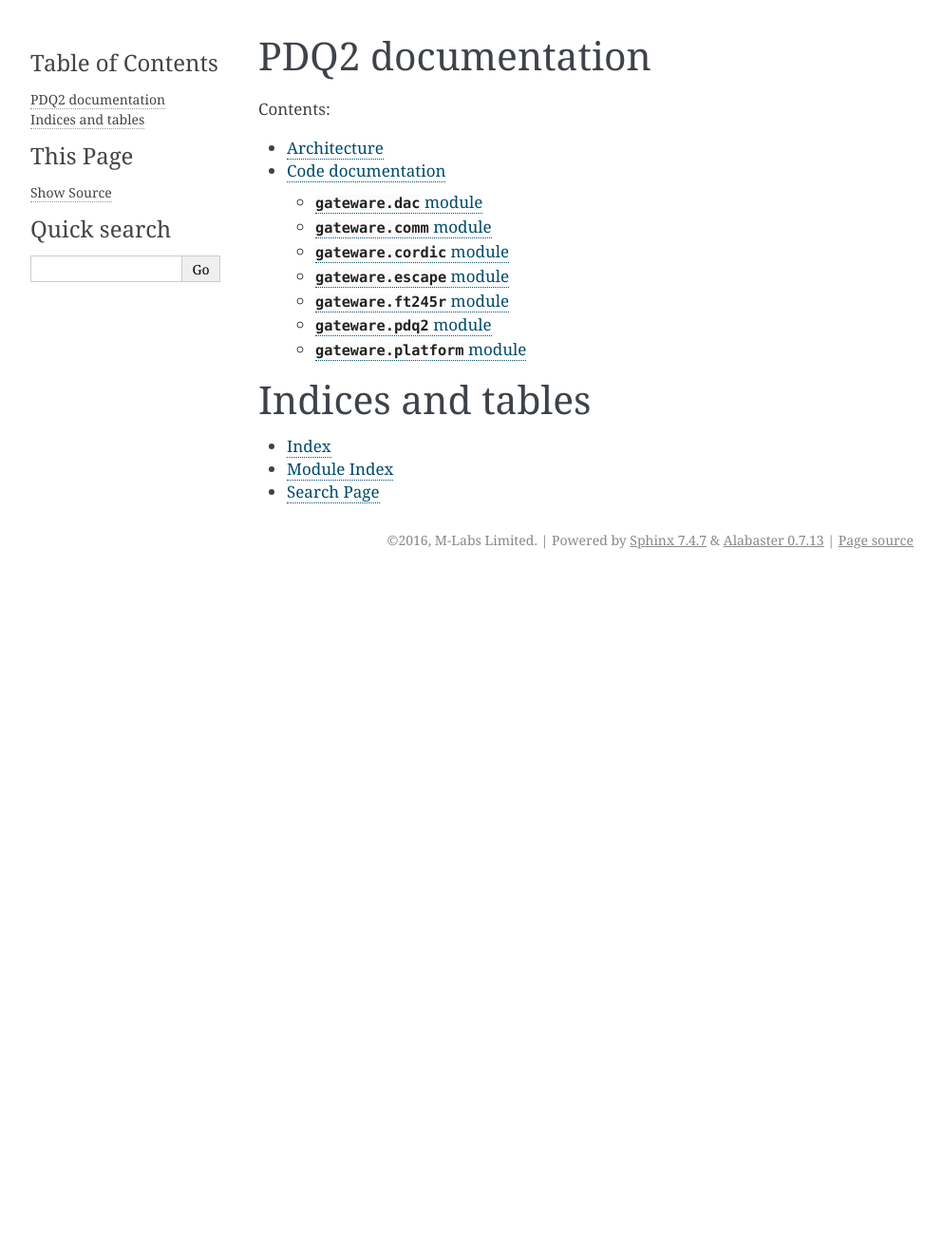
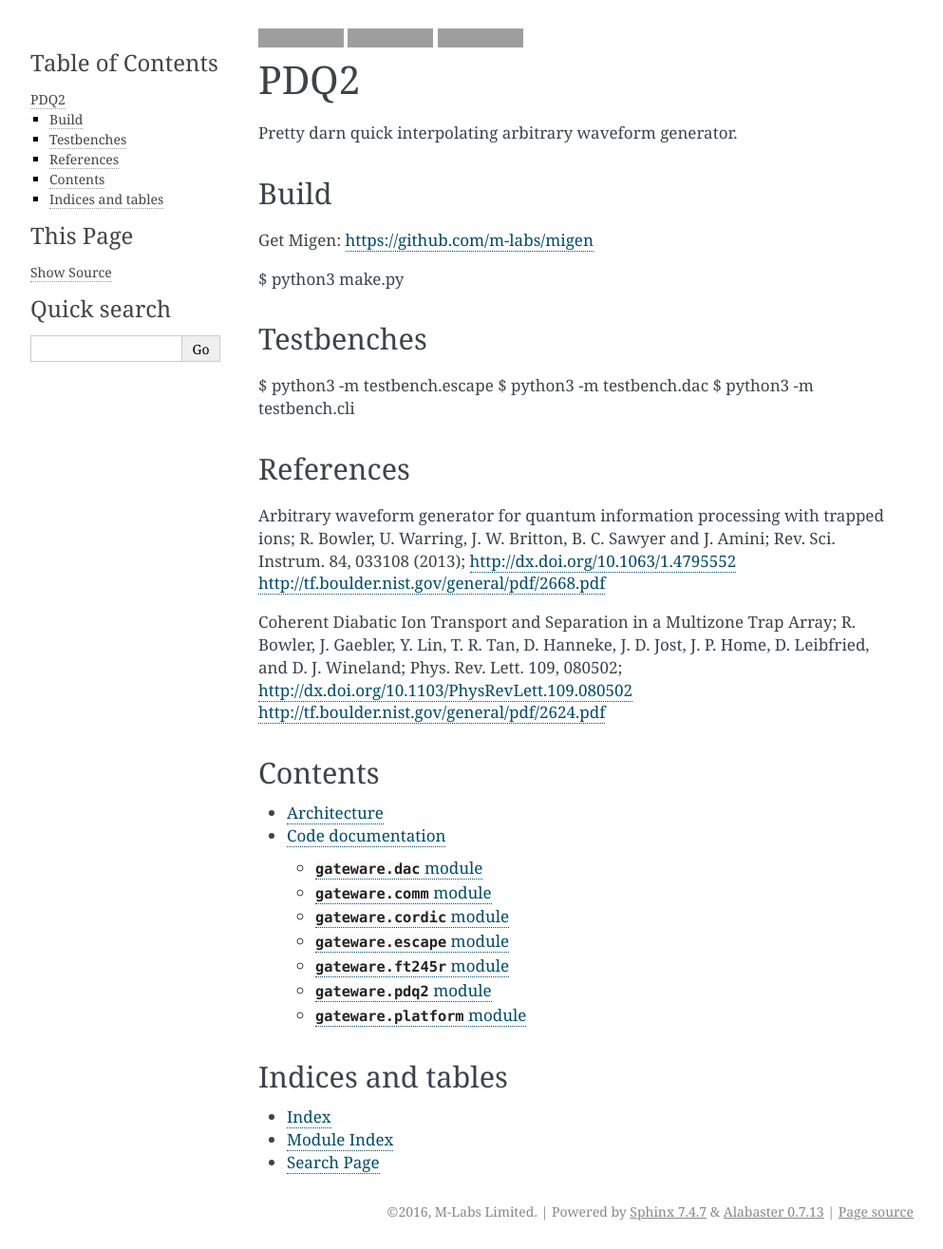
Before and after one commit to nist-ionstorage/pdq2, a Sphinx documentation site: the page built from doc/index.rst, in a window 1280 px wide. Shown: the whole page at 95% size, without its empty margins (148-1141 px from the left). Built offline with Sphinx 7.4.7, drawn with Linux system fonts in a browser that asks for light colours; pages that are not in the unit, such as notebooks, are missing from menus; before the commit the page ends 900 px from its top, so only the background shows below that; grey boxes are pictures that could not be loaded.

Commit message:
doc: include readme

```diff
--- a/README.rst
+++ b/README.rst
@@ -1,8 +1,15 @@
 .. image:: https://zenodo.org/badge/doi/10.5281/zenodo.11567.png
   :target: http://dx.doi.org/10.5281/zenodo.11567
-.. image:: https://travis-ci.org/nist-ionstorage/pdq2.svg?branch=master
-  :target: https://travis-ci.org/nist-ionstorage/pdq2
+  :alt: Zenodo DOI URL
+.. image:: https://travis-ci.org/m-labs/pdq2.svg?branch=master
+  :target: https://travis-ci.org/m-labs/pdq2
+  :alt: Continuous integration build and test
+.. image:: http://readthedocs.org/projects/pdq2/badge/?version=latest
+  :target: http://pdq2.readthedocs.org/en/latest/?badge=latest
+  :alt: Documentation Status
 
+
+====
 PDQ2
 ====
 
@@ -10,7 +17,7 @@ Pretty darn quick interpolating arbitrary waveform generator.
 
 
 Build
------
+=====
 
 Get Migen: https://github.com/m-labs/migen
 
@@ -18,7 +25,7 @@ $ python3 make.py
 
 
 Testbenches
------------
+===========
 
 $ python3 -m testbench.escape
 $ python3 -m testbench.dac
@@ -26,7 +33,7 @@ $ python3 -m testbench.cli
 
 
 References
-----------
+==========
 
 Arbitrary waveform generator for quantum information processing with trapped
 ions; R. Bowler, U. Warring, J. W. Britton, B. C. Sawyer and J. Amini;
--- a/doc/index.rst
+++ b/doc/index.rst
@@ -1,7 +1,7 @@
-PDQ2 documentation
-==================
+.. include:: ../README.rst
 
-Contents:
+Contents
+========
 
 .. toctree::
     :maxdepth: 2
```
